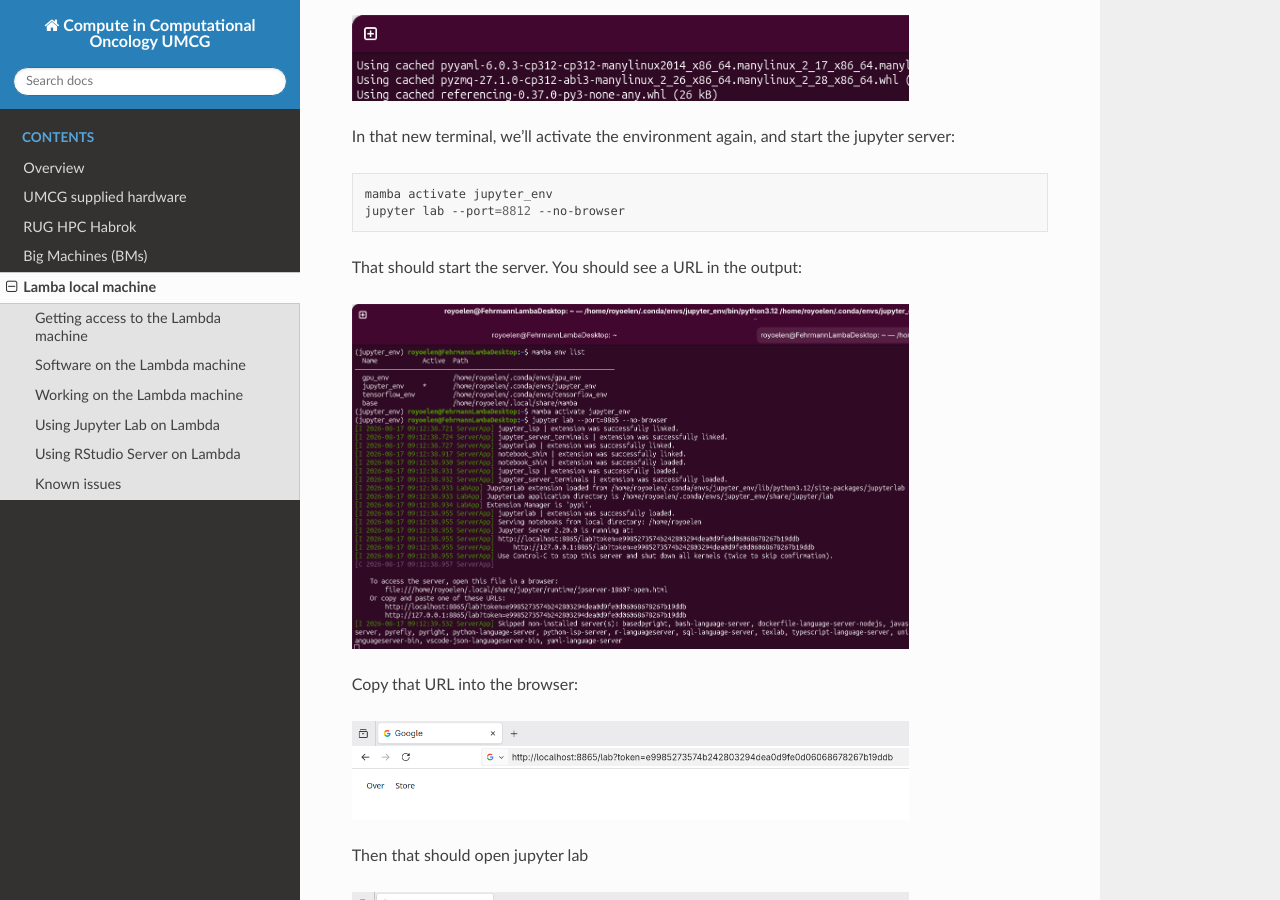
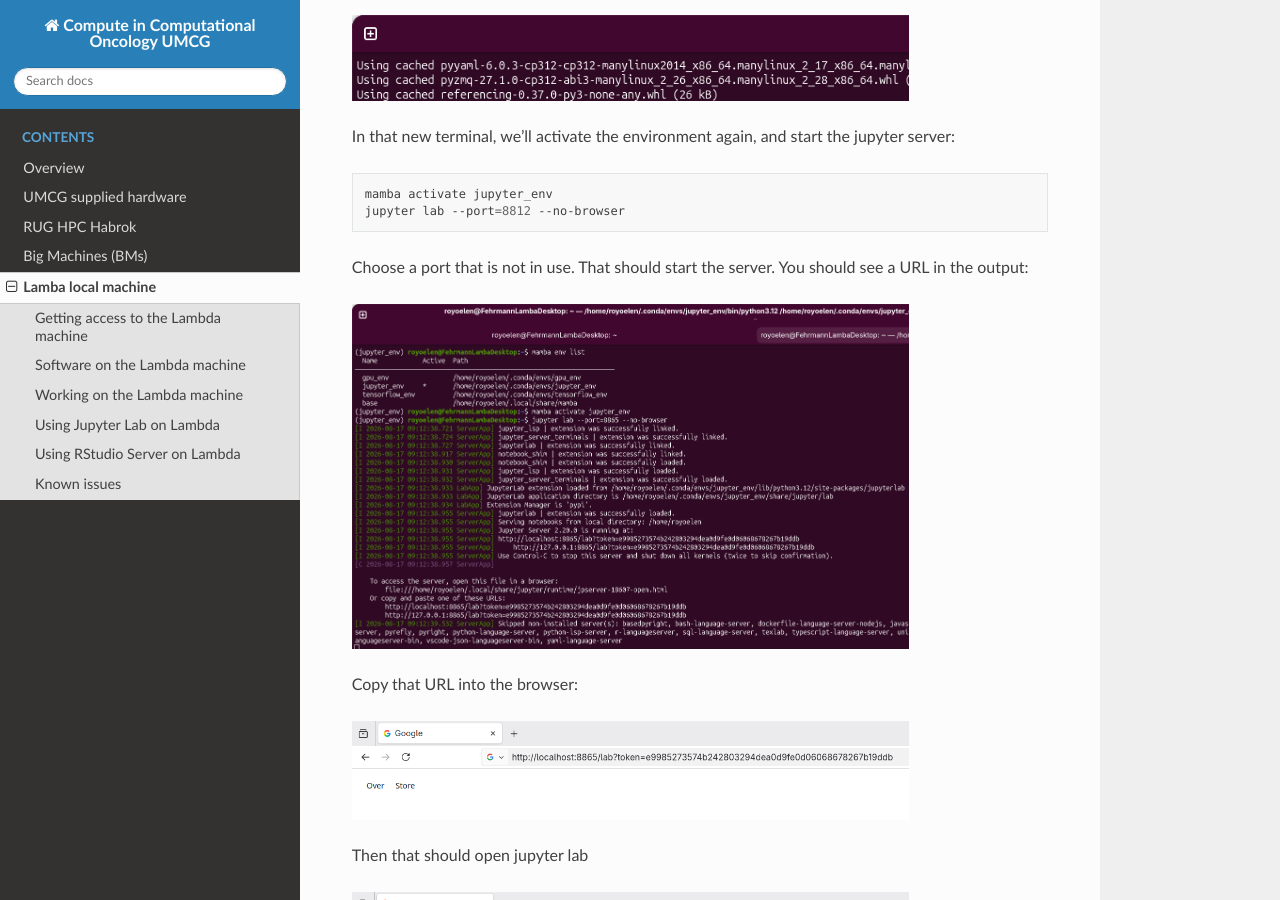
Before and after one commit to ComputationalOncologyUMCG/computational-oncology-compute-instructions, a Sphinx documentation site: the page built from docs/source/lambda.rst, in a window 1280 px wide and 900 px high, scrolled down 3124 px. Built offline with Sphinx 7.4.7 and the Read the Docs theme 3.1.0, drawn with Linux system fonts in a browser that asks for light colours.

Commit message:
- choose port

```diff
--- a/docs/source/lambda.rst
+++ b/docs/source/lambda.rst
@@ -145,6 +145,7 @@ In that new terminal, we'll activate the environment again, and start the jupyte
     jupyter lab --port=8812 --no-browser
 
 
+Choose a port that is not in use.
 That should start the server. You should see a URL in the output:
 
 .. image:: images/lambda/jupyterlabcommand.png
```
